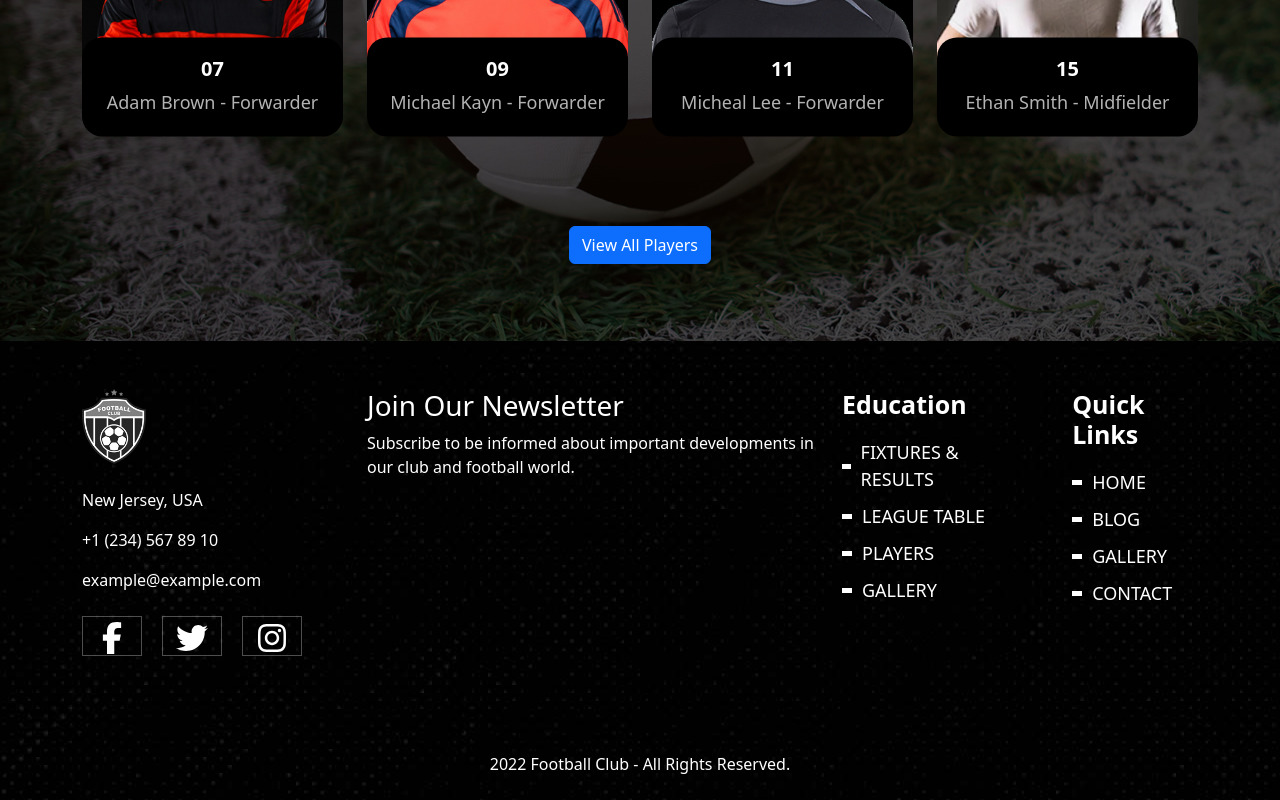
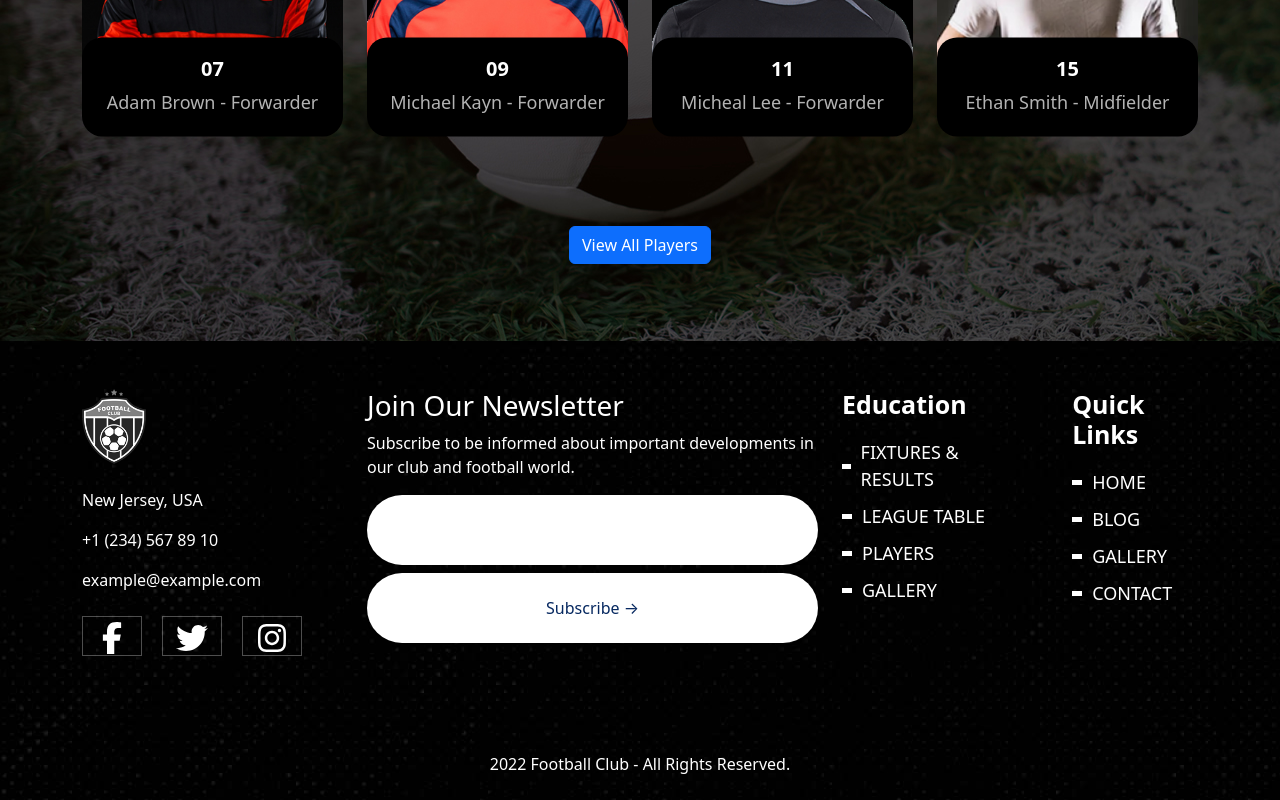
Before and after one commit to FernandoVerderame/proj-html-vuejs, a Vue app: page / in a window 1280 px wide. Shown: the part 359-1159 px from the top of the page. Built offline with nearby package versions, Linux system fonts and the light colour scheme.

Commit message:
added form element & form style

```diff
--- a/src/components/footercomponents/FooterForm.vue
+++ b/src/components/footercomponents/FooterForm.vue
@@ -4,6 +4,33 @@ export default {
 }
 </script>
 
-<template></template>
+<template>
+    <form>
+        <div class="input-group">
+            <input type="text" class="form-control">
+        </div>
+        <div class="button-group mt-2">
+            <button class="btn">Subscribe &#8594;</button>
+        </div>
+    </form>
+</template>
 
-<style lang="scss" scoped></style>
+<style lang="scss" scoped>
+.form-control {
+    width: 100%;
+    height: 70px;
+    border-radius: 50px;
+    border: 0;
+    padding: 0 30px;
+}
+
+.button-group {
+    button {
+        width: 100%;
+        height: 70px;
+        border-radius: 50px;
+        background-color: #fff;
+        color: #062860;
+    }
+}
+</style>
```
